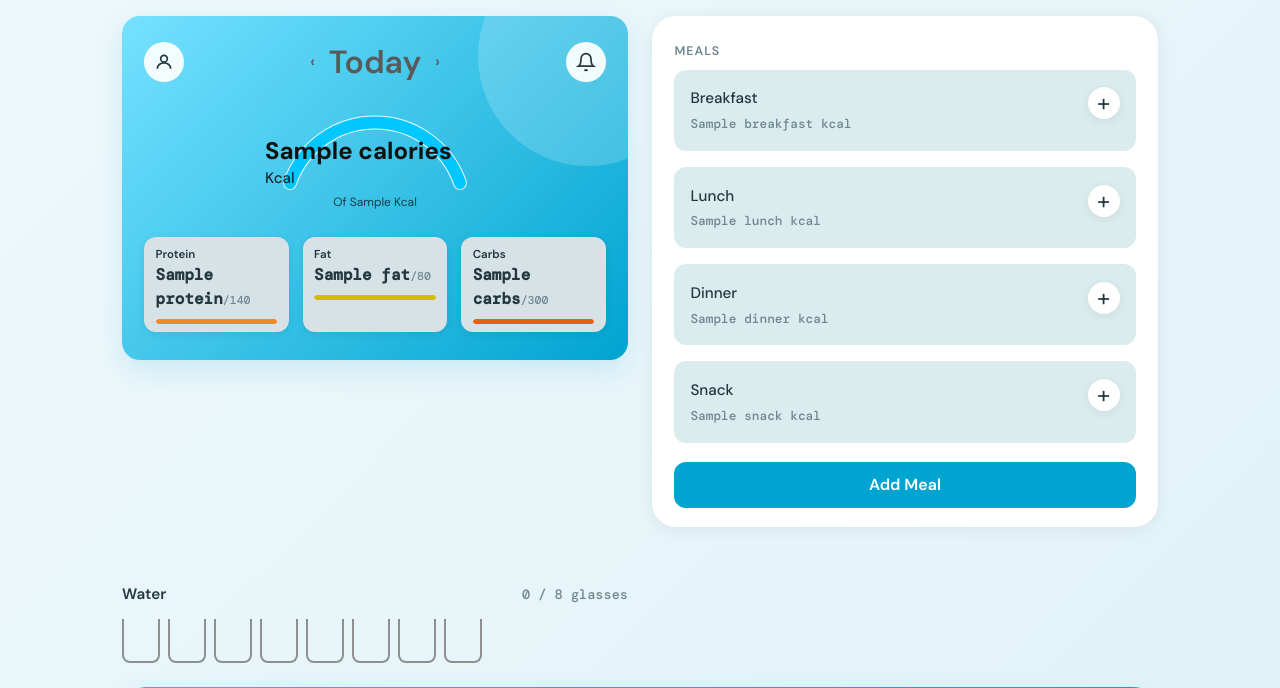
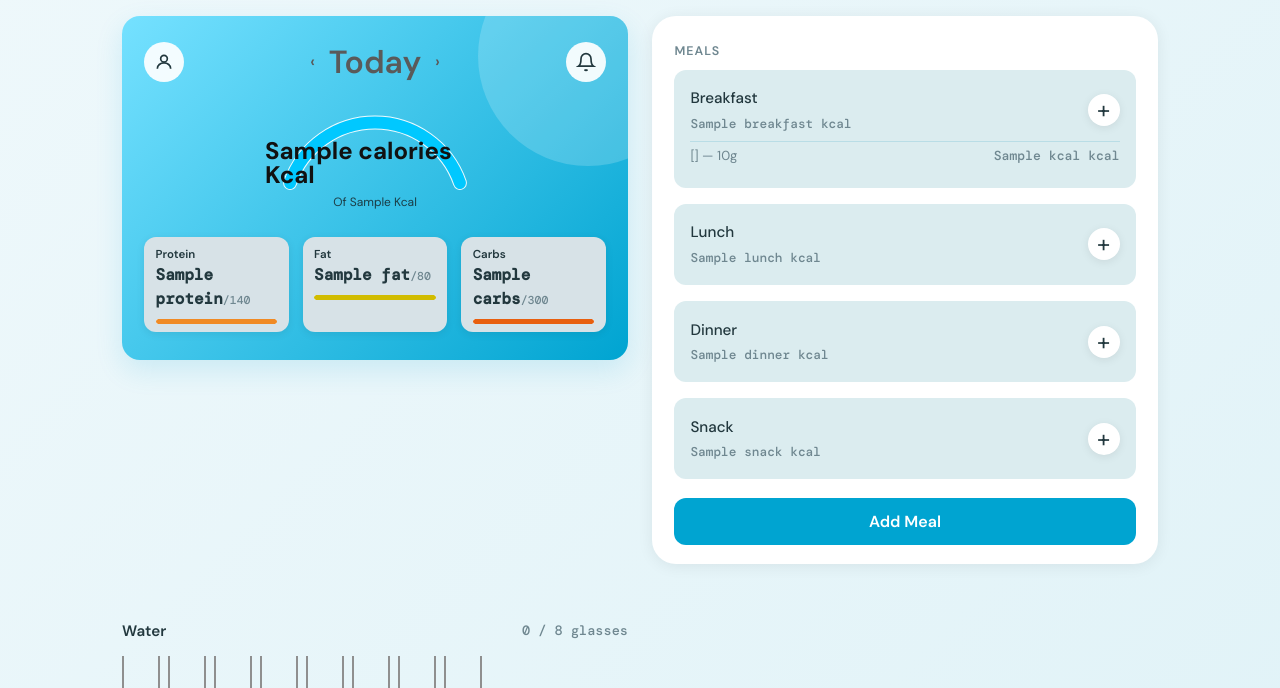
Before and after one commit to Lindbergviktor/MacroPW, a Flask app: template templates/index.html in a window 1280 px wide. Shown: the part 56-744 px from the top of the page. Run offline with Flask 3, Linux system fonts and the light colour scheme; the template is opened without the code that fills it: most values are stand-ins (such as "Sample title", 1, 10 or a date in 2020); parts of the project's set-up code (start-up, migrations or seed data) failed here and were passed over; some libraries are stand-ins or nearby versions.

Commit message:
Visa måltid på startsidan för kategorier

```diff
--- a/app.py
+++ b/app.py
@@ -158,7 +158,7 @@ def index():
             workouts_today = cur.fetchall()
 
             cur.execute("""
-                SELECT ml.log_id, ml_name, f.name, mli.amount,
+                SELECT ml.log_id, ml.name, f.name, mli.amount,
                     ROUND(f.calories * mli.amount / 100.0) as kal
                 FROM meal_log ml
                 JOIN meal_log_item mli ON ml.log_id = mli.log_id
@@ -198,7 +198,8 @@ def index():
         foods=foods,
         meals=meals,
         workouts_today=workouts_today,
-        calorie_goal=calorie_goal
+        calorie_goal=calorie_goal,
+        logged_by_category=logged_by_category
     )
 
 @app.route("/log_meal_index", methods=["POST"])
--- a/templates/index.html
+++ b/templates/index.html
@@ -94,8 +94,8 @@
                 <div class="gauge-center" style="bottom:10px;">
                   <div class="gauge-icon"></div>
                   <div class="gauge-kcal">{{ calories }} <span
-                      style="font-size:.95rem;font-weight:500;opacity:.85">Kcal</span></div>
-                  <div class="gauge-sub">Of {{ calorie_goal}} Kcal</div>
+                      class="gauge-kcal-unit">Kcal</span></div>
+                  <div class="gauge-sub">Of {{ calorie_goal }} Kcal</div>
                 </div>
               </div>
             </div>
@@ -137,14 +137,32 @@
           <div class="meal-list">
             {% for cat in ['Breakfast', 'Lunch', 'Dinner', 'Snack'] %}
               <div class="meal-row">
+                <div class="w-100">
+                  <div class="d-flex justify-content-between align-items-center">
                     <div>
-                  <div class="meal-name">{{ cat}}</div>
+                      <div class="meal-name">{{ cat }}</div>
                       <div class="meal-kcal">{{ category_calories.get(cat, 0) }} kcal</div>
                     </div>
                     <button type="button" class="add-btn" data-bs-toggle="modal" data-bs-target="#logModal-{{ cat }}">+</button>
                   </div>
+
+                  <!-- Loggade items per kategori -->
+                  {% if logged_by_category.get(cat) %}
+                    <div class="mt-2">
+                      {% for item in logged_by_category[cat] %}
+                        <div class="d-flex justify-content-between align-items-center py-1"
+                             style="font-size: 0.82rem; color: var(--text-muted); border-top: 1px solid var(--border-soft);">
+                          <span>{{ item.food.title() }} — {{ item.amount }}g</span>
+                          <span class="mono">{{ item.kcal }} kcal</span>
+                        </div>
                       {% endfor %}
                     </div>
+                  {% endif %}
+                </div>
+              </div>
+            {% endfor %}
+          </div>
+
           <!-- Snabbknappar -->
           <div class="action-row">
             <a href="{{ url_for('meals') }}" class="btn btn-primary">Add Meal</a>
@@ -167,7 +185,6 @@
         <div class="wo-header">
           <div class="wo-stat">
             <div class="wo-stat-label">Today's Workout Overview</div>
-
           </div>
         </div>
 
@@ -213,7 +230,7 @@
     </div>
   </footer>
 
-  <!-- Modal för att lägga till nytt livsmedel -->
+  <!-- Modals för att logga mat per kategori -->
   {% for cat in ['Breakfast', 'Lunch', 'Dinner', 'Snack'] %}
     <div class="modal fade" id="logModal-{{ cat }}" tabindex="-1" aria-labelledby="addBreakfastModalLabel" aria-hidden="true">
       <div class="modal-dialog">
@@ -244,7 +261,7 @@
                 </div>
               </div>
 
-              <!-- Meals drowdown -->
+              <!-- Meals dropdown -->
               <label class="form-label">Meals</label>
               <div id="meals-container-{{ cat }}">
                 <div class="row g-2 mb-2">
@@ -266,6 +283,7 @@
       </div>
     </div>
   {% endfor %}
+
   <!-- Bootstrap JS -->
   <script src="https://cdn.jsdelivr.net/npm/bootstrap@5.3.8/dist/js/bootstrap.bundle.min.js"></script>
 
@@ -296,6 +314,7 @@
 
     renderGlasses();
   </script>
+
   <script>
     setTimeout(function () {
       document.querySelectorAll('.alert').forEach(function (el) {
@@ -303,6 +322,7 @@
       });
     }, 3000);
   </script>
+
   <script>
     // Nollställer alla formulär i en modal om den stängs
     document.querySelectorAll('.modal').forEach(function (modal) {
@@ -313,6 +333,7 @@
       });
     });
   </script>
+
 </body>
 
 </html>
```
Lines whose indentation alone changed are shown as unchanged.
